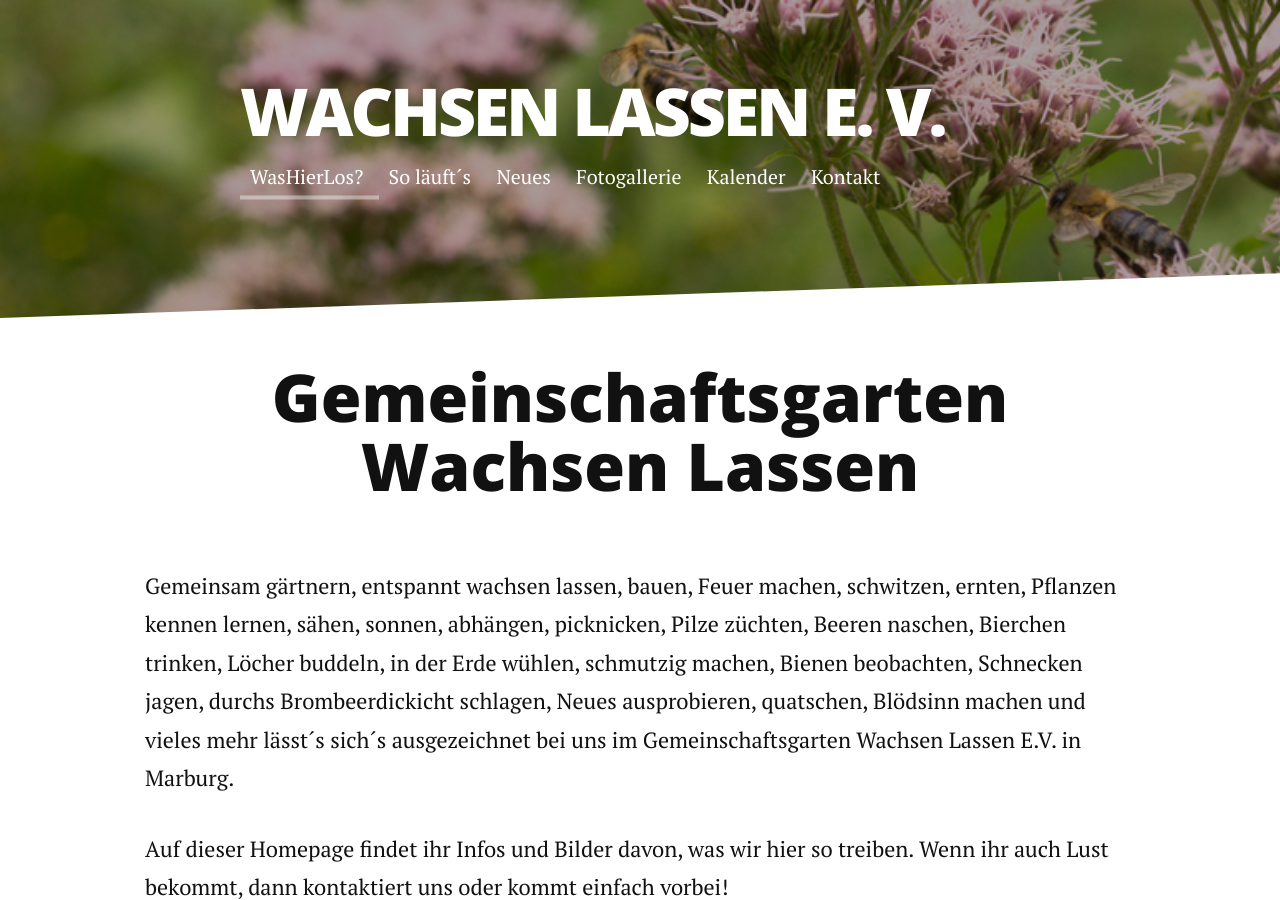
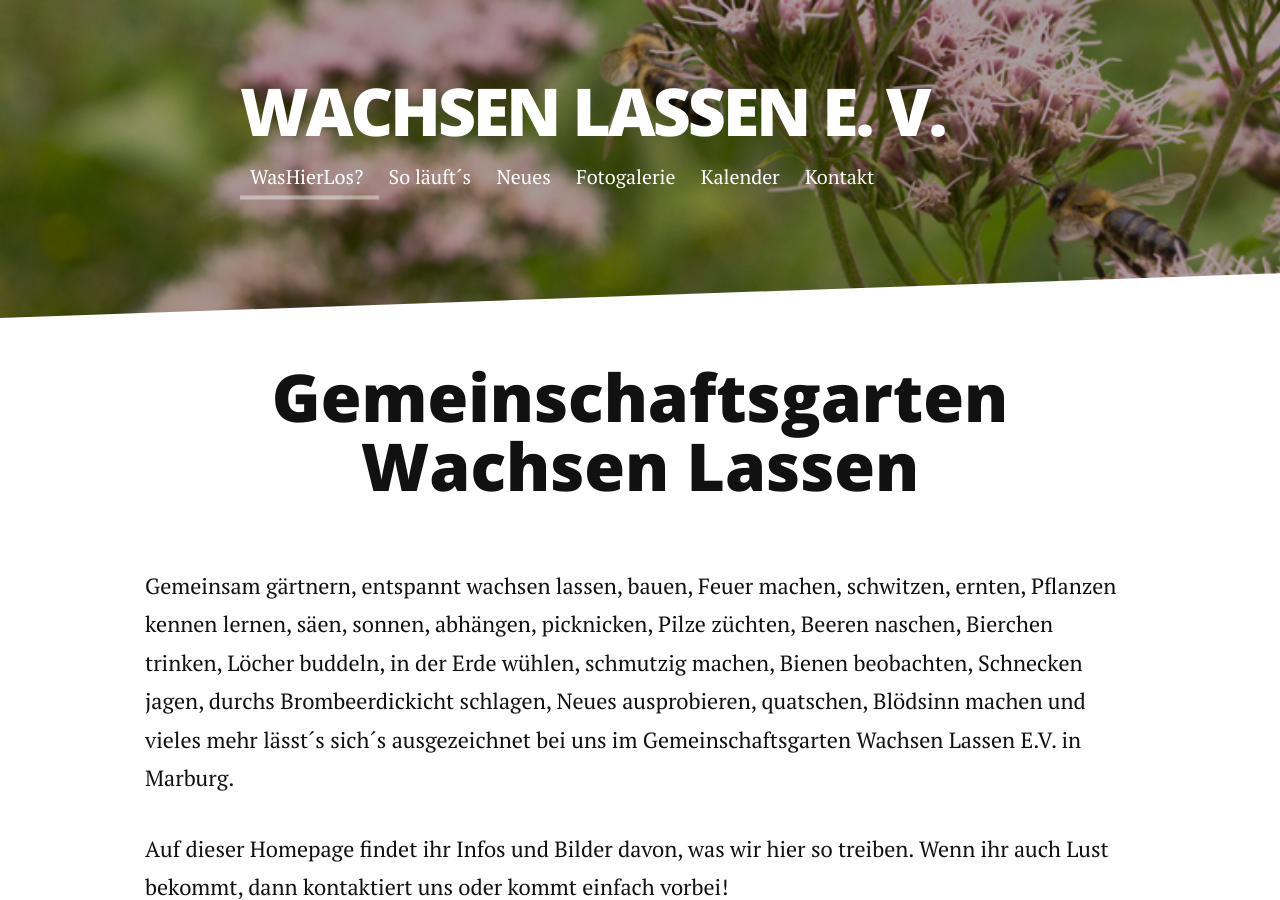
Before and after one commit to lgiese/lgiese.wachsenlassenEV.io, a Jekyll site: the page built from index.html, in a window 1280 px wide and 900 px high. Built offline with Jekyll 4.4.1, drawn with Linux system fonts in a browser that asks for light colours; nearby versions of some CDN libraries; a script that is not in the unit is left out; the list of posts is cut into pages by our own code; comment, search, counter and statistics services are not loaded; some of the changed text lies outside the part shown.

Commit message:
Rechtschreibung

```diff
--- a/_config.yml
+++ b/_config.yml
@@ -21,7 +21,7 @@ navigation:
     url: /gartenprojekt
   - title: Neues
     url: /neues
-  - title: Fotogallerie
+  - title: Fotogalerie
     url: /gallerie
   - title: Kalender
     url: /calender
--- a/_includes/footer.html
+++ b/_includes/footer.html
@@ -1,6 +1,6 @@
 <div class="footer">
    <div class="container">
-      <p class="copy">&copy; {{ site.time | date: '%Y' }} Powered by <a href="http://jekyllrb.com">Jekyll</a>, images by Klaas Rüggeberg, <a target="_blank" href="https://icons8.com/icons/set/lettuce">Lettuce icon</a> icon by <a target="_blank" href="https://icons8.com">Icons8</a></p>
+      <p class="copy">&copy; {{ site.time | date: '%Y' }} Powered by <a href="http://jekyllrb.com">Jekyll</a>, site built by Laura Giese, images by Klaas Rüggeberg, <a target="_blank" href="https://icons8.com/icons/set/lettuce">Lettuce icon</a> icon by <a target="_blank" href="https://icons8.com">Icons8</a></p>
 
       <div class="footer-links">
          <ul class="noList">
--- a/index.html
+++ b/index.html
@@ -25,7 +25,7 @@ title: Gemeinschaftsgarten Wachsen Lassen
 <body>
 <div class="articles">
 	<h1 class="pageTitle">Gemeinschaftsgarten Wachsen Lassen</h1>
-	<p>Gemeinsam gärtnern, entspannt wachsen lassen, bauen, Feuer machen, schwitzen, ernten, Pflanzen kennen lernen, sähen, sonnen, abhängen, picknicken, Pilze züchten, Beeren naschen, Bierchen trinken, Löcher buddeln, in der Erde wühlen, schmutzig machen, Bienen beobachten, Schnecken jagen, durchs Brombeerdickicht schlagen, Neues ausprobieren, quatschen, Blödsinn machen und vieles mehr lässt´s sich´s ausgezeichnet bei uns im Gemeinschaftsgarten Wachsen Lassen E.V. in Marburg.</p>
+	<p>Gemeinsam gärtnern, entspannt wachsen lassen, bauen, Feuer machen, schwitzen, ernten, Pflanzen kennen lernen, säen, sonnen, abhängen, picknicken, Pilze züchten, Beeren naschen, Bierchen trinken, Löcher buddeln, in der Erde wühlen, schmutzig machen, Bienen beobachten, Schnecken jagen, durchs Brombeerdickicht schlagen, Neues ausprobieren, quatschen, Blödsinn machen und vieles mehr lässt´s sich´s ausgezeichnet bei uns im Gemeinschaftsgarten Wachsen Lassen E.V. in Marburg.</p>
     <p>Auf dieser Homepage findet ihr Infos und Bilder davon, was wir hier so treiben. Wenn ihr auch Lust bekommt, dann kontaktiert uns oder kommt einfach vorbei!</p>
 </div>
 
```
Also changed, not shown: gallerie.md (+1 -1 lines).
